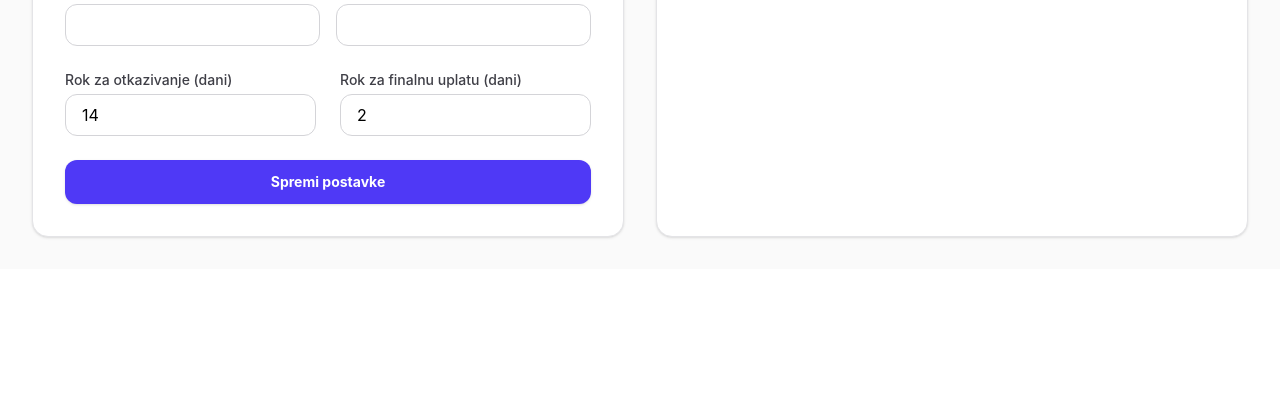
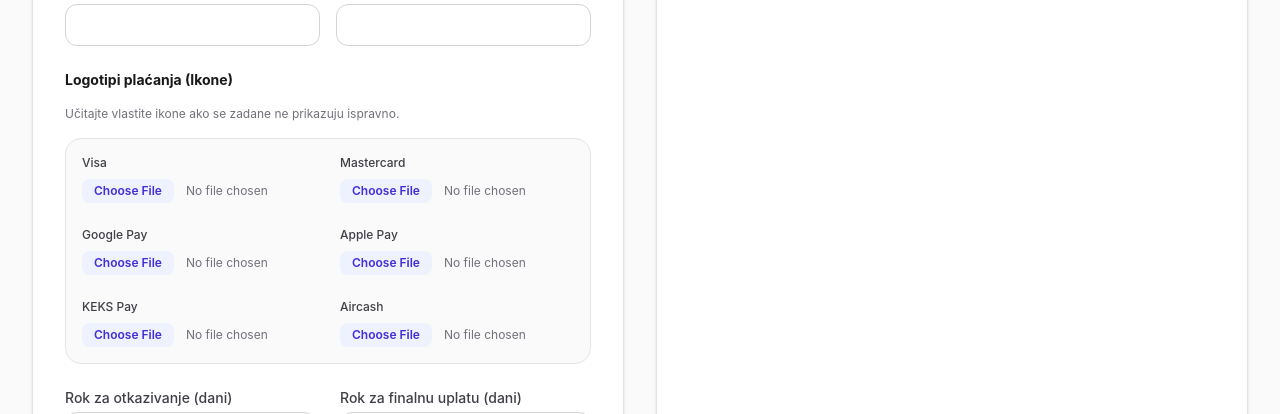
Before and after one commit to niksagc/Radovi, a Next.js app: page /admin/postavke in a window 1280 px wide. Shown: the part 874-1288 px from the top of the page. Before the commit the page ends 1143 px from the top, so only its background shows below. Built offline with nearby package versions, Linux system fonts and the light colour scheme; no server answers; the database is empty.

Commit message:
feat: Add support for custom payment icons
Introduces functionality to upload and display custom icons for payment methods. This includes database schema changes to store icon URLs and updates to the admin settings form and payment options component to handle uploads and rendering.

```diff
--- a/app/admin/postavke/AdminSettingsForm.tsx
+++ b/app/admin/postavke/AdminSettingsForm.tsx
@@ -14,6 +14,29 @@ export default function AdminSettingsForm({ initialSettings }: { initialSettings
   const [testEmailLoading, setTestEmailLoading] = useState(false);
   const [testEmailSuccess, setTestEmailSuccess] = useState<string | null>(null);
   const [testEmailError, setTestEmailError] = useState<string | null>(null);
+
+  const uploadIcon = async (file: File, name: string) => {
+    const fileExt = file.name.split('.').pop();
+    const fileName = `${name}_${Math.random().toString(36).substring(2, 15)}.${fileExt}`;
+    const filePath = `settings/icons/${fileName}`;
+
+    const formData = new FormData();
+    formData.append('file', file);
+    formData.append('filePath', filePath);
+    formData.append('bucket', 'public'); // Assuming there's a public bucket for assets
+
+    const res = await fetch('/api/upload', {
+      method: 'POST',
+      body: formData,
+    });
+
+    if (!res.ok) {
+      const errorData = await res.json();
+      throw new Error(errorData.error || `Greška pri prijenosu ${name} ikone`);
+    }
+
+    return filePath;
+  };
 
   const handleTestEmail = async () => {
     setTestEmailLoading(true);
@@ -59,7 +82,9 @@ export default function AdminSettingsForm({ initialSettings }: { initialSettings
     setSuccess(false);
 
     const formData = new FormData(e.currentTarget);
-    const updates = {
+
+    try {
+      const updates: any = {
         notification_emails: [formData.get('notification_emails') as string],
         iban_recipient: formData.get('iban_recipient') as string,
         iban_number: formData.get('iban_number') as string,
@@ -71,7 +96,20 @@ export default function AdminSettingsForm({ initialSettings }: { initialSettings
         final_payment_deadline_hours: parseInt(formData.get('final_payment_deadline_hours') as string, 10) * 24,
       };
 
-    try {
+      // Handle Icon Uploads
+      const iconFields = [
+        'visa_icon', 'mastercard_icon', 'google_pay_icon',
+        'apple_pay_icon', 'keks_pay_icon', 'aircash_icon'
+      ];
+
+      for (const field of iconFields) {
+        const file = formData.get(field) as File;
+        if (file && file.size > 0) {
+          const url = await uploadIcon(file, field);
+          updates[`${field}_url`] = url;
+        }
+      }
+
       const { error: updateError } = await supabase
         .from('app_settings')
         .upsert({
@@ -237,6 +275,43 @@ export default function AdminSettingsForm({ initialSettings }: { initialSettings
         </div>
       </div>
 
+      <div className="space-y-4">
+        <h3 className="text-sm font-bold text-zinc-900">Logotipi plaćanja (Ikone)</h3>
+        <p className="text-xs text-zinc-500">Učitajte vlastite ikone ako se zadane ne prikazuju ispravno.</p>
+
+        <div className="grid grid-cols-1 md:grid-cols-2 gap-6 p-4 bg-zinc-50 rounded-2xl border border-zinc-200">
+          {[
+            { id: 'visa_icon', label: 'Visa', current: initialSettings?.visa_icon_url },
+            { id: 'mastercard_icon', label: 'Mastercard', current: initialSettings?.mastercard_icon_url },
+            { id: 'google_pay_icon', label: 'Google Pay', current: initialSettings?.google_pay_icon_url },
+            { id: 'apple_pay_icon', label: 'Apple Pay', current: initialSettings?.apple_pay_icon_url },
+            { id: 'keks_pay_icon', label: 'KEKS Pay', current: initialSettings?.keks_pay_icon_url },
+            { id: 'aircash_icon', label: 'Aircash', current: initialSettings?.aircash_icon_url },
+          ].map((icon) => (
+            <div key={icon.id} className="space-y-2">
+              <label className="block text-xs font-medium text-zinc-700">{icon.label}</label>
+              <div className="flex items-center gap-3">
+                {icon.current && (
+                  <div className="w-10 h-10 bg-white rounded-lg border border-zinc-200 flex items-center justify-center p-1 overflow-hidden">
+                    <img
+                      src={`${process.env.NEXT_PUBLIC_SUPABASE_URL}/storage/v1/object/public/public/${icon.current}`}
+                      className="max-w-full max-h-full object-contain"
+                      alt={icon.label}
+                    />
+                  </div>
+                )}
+                <input
+                  type="file"
+                  name={icon.id}
+                  accept="image/*"
+                  className="flex-1 text-xs text-zinc-500 file:mr-3 file:py-1 file:px-3 file:rounded-lg file:border-0 file:text-xs file:font-semibold file:bg-indigo-50 file:text-indigo-700 hover:file:bg-indigo-100"
+                />
+              </div>
+            </div>
+          ))}
+        </div>
+      </div>
+
       <div className="grid grid-cols-1 md:grid-cols-2 gap-6">
         <div>
           <label className="block text-sm font-medium text-zinc-700 mb-1">Rok za otkazivanje (dani)</label>
--- a/app/placanje/[id]/PaymentOptions.tsx
+++ b/app/placanje/[id]/PaymentOptions.tsx
@@ -65,6 +65,11 @@ export default function PaymentOptions({ order: initialOrder, appSettings }: { o
   const supabase = createClient();
 
   const amountToPay = paymentModel === '50-50' ? order.deposit_cents : order.total_cents;
+
+  const getIconUrl = (path: string | null, fallback: string) => {
+    if (!path) return fallback;
+    return `${process.env.NEXT_PUBLIC_SUPABASE_URL}/storage/v1/object/public/public/${path}`;
+  };
 
   const updateOrderModel = async (model: '100%' | '50-50') => {
     setPaymentModel(model);
@@ -223,8 +228,8 @@ export default function PaymentOptions({ order: initialOrder, appSettings }: { o
             }`}
           >
             <div className="flex space-x-1">
-              <img src="https://images.weserv.nl/?url=https://www.vectorlogo.zone/logos/visa/visa-ar21.svg" className="h-4" alt="Visa" />
-              <img src="https://images.weserv.nl/?url=https://www.vectorlogo.zone/logos/mastercard/mastercard-ar21.svg" className="h-4" alt="Mastercard" />
+              <img src={getIconUrl(appSettings?.visa_icon_url, "https://images.weserv.nl/?url=https://www.vectorlogo.zone/logos/visa/visa-ar21.svg")} className="h-4" alt="Visa" />
+              <img src={getIconUrl(appSettings?.mastercard_icon_url, "https://images.weserv.nl/?url=https://www.vectorlogo.zone/logos/mastercard/mastercard-ar21.svg")} className="h-4" alt="Mastercard" />
             </div>
             <span>Kartica / GPay / Apple Pay</span>
           </button>
@@ -245,7 +250,7 @@ export default function PaymentOptions({ order: initialOrder, appSettings }: { o
               method === 'keks' ? 'bg-indigo-50 border-indigo-200 text-indigo-700' : 'bg-white border-zinc-200 text-zinc-600 hover:bg-zinc-50'
             }`}
           >
-            <img src="https://images.weserv.nl/?url=https://kekspay.hr/wp-content/uploads/2018/12/keks-pay-logo.png" className="h-5 object-contain" alt="KEKS Pay" />
+            <img src={getIconUrl(appSettings?.keks_pay_icon_url, "https://images.weserv.nl/?url=https://kekspay.hr/wp-content/uploads/2018/12/keks-pay-logo.png")} className="h-5 object-contain" alt="KEKS Pay" />
             <span>KEKS Pay</span>
           </button>
 
@@ -255,7 +260,7 @@ export default function PaymentOptions({ order: initialOrder, appSettings }: { o
               method === 'aircash' ? 'bg-indigo-50 border-indigo-200 text-indigo-700' : 'bg-white border-zinc-200 text-zinc-600 hover:bg-zinc-50'
             }`}
           >
-            <img src="https://images.weserv.nl/?url=https://aircash.eu/wp-content/uploads/2021/03/aircash-logo-new.png" className="h-5 object-contain" alt="Aircash" />
+            <img src={getIconUrl(appSettings?.aircash_icon_url, "https://images.weserv.nl/?url=https://aircash.eu/wp-content/uploads/2021/03/aircash-logo-new.png")} className="h-5 object-contain" alt="Aircash" />
             <span>Aircash</span>
           </button>
         </div>
@@ -273,10 +278,10 @@ export default function PaymentOptions({ order: initialOrder, appSettings }: { o
                 Bit ćete preusmjereni na sigurnu Stripe stranicu za plaćanje gdje možete koristiti kartice, Google Pay, Apple Pay ili PayPal.
               </p>
               <div className="flex justify-center items-center space-x-4 mb-8 grayscale opacity-50">
-                <img src="https://images.weserv.nl/?url=https://www.vectorlogo.zone/logos/visa/visa-ar21.svg" className="h-6" alt="Visa" />
-                <img src="https://images.weserv.nl/?url=https://www.vectorlogo.zone/logos/mastercard/mastercard-ar21.svg" className="h-6" alt="Mastercard" />
-                <img src="https://images.weserv.nl/?url=https://www.vectorlogo.zone/logos/google_pay/google_pay-ar21.svg" className="h-6" alt="Google Pay" />
-                <img src="https://images.weserv.nl/?url=https://www.vectorlogo.zone/logos/apple_pay/apple_pay-ar21.svg" className="h-6" alt="Apple Pay" />
+                <img src={getIconUrl(appSettings?.visa_icon_url, "https://images.weserv.nl/?url=https://www.vectorlogo.zone/logos/visa/visa-ar21.svg")} className="h-6" alt="Visa" />
+                <img src={getIconUrl(appSettings?.mastercard_icon_url, "https://images.weserv.nl/?url=https://www.vectorlogo.zone/logos/mastercard/mastercard-ar21.svg")} className="h-6" alt="Mastercard" />
+                <img src={getIconUrl(appSettings?.google_pay_icon_url, "https://images.weserv.nl/?url=https://www.vectorlogo.zone/logos/google_pay/google_pay-ar21.svg")} className="h-6" alt="Google Pay" />
+                <img src={getIconUrl(appSettings?.apple_pay_icon_url, "https://images.weserv.nl/?url=https://www.vectorlogo.zone/logos/apple_pay/apple_pay-ar21.svg")} className="h-6" alt="Apple Pay" />
               </div>
               <button
                 onClick={handleStripeCheckout}
```
Also changed, not shown: 1 other file (tests, documents, lock files or other folders). Lines whose indentation alone changed are shown as unchanged.
